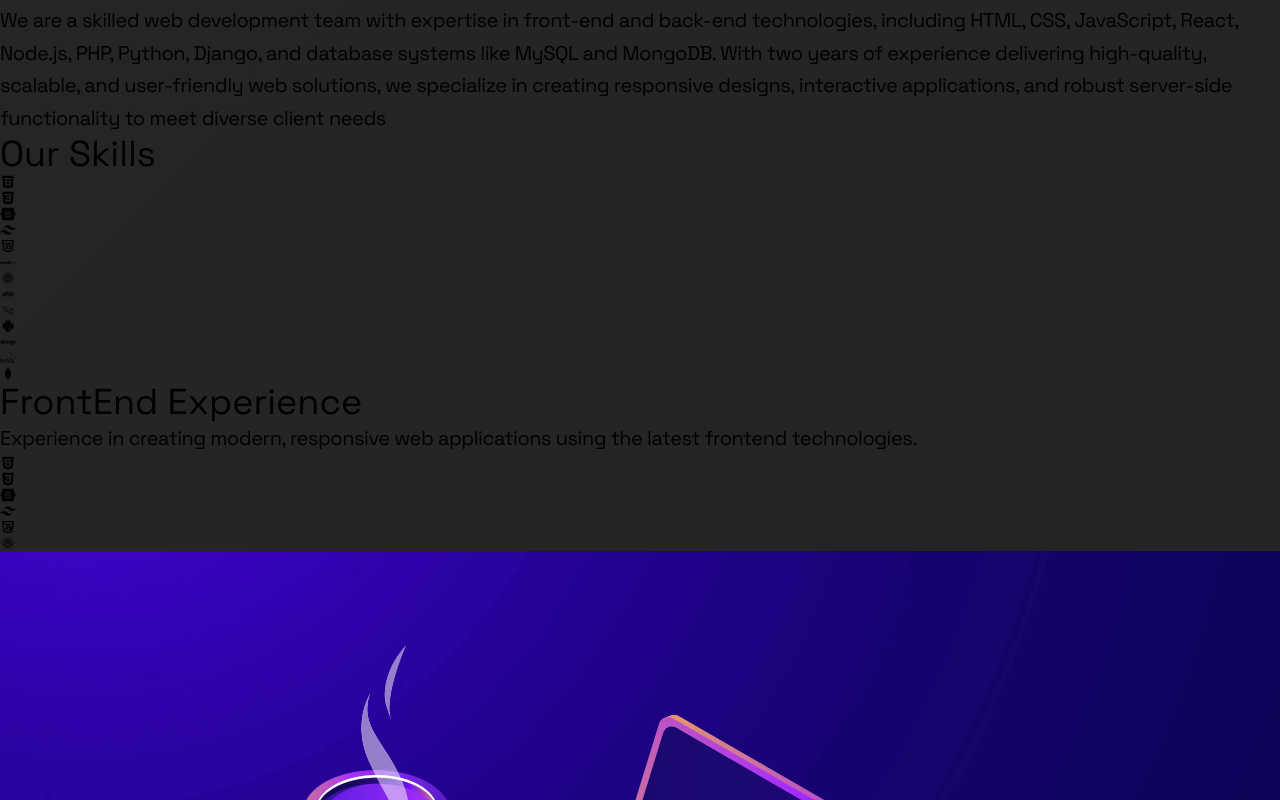
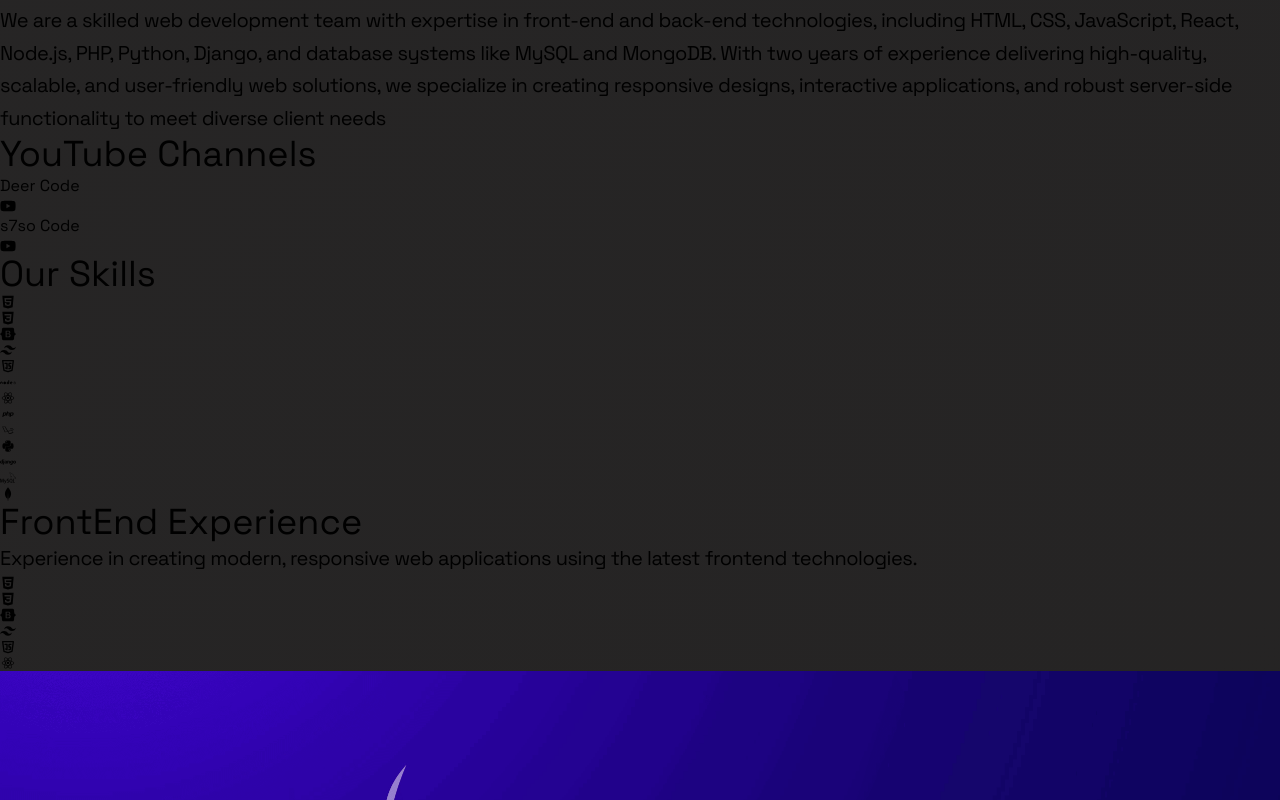
Before and after one commit to Ahmed-Mustafa-Kamel/DevSquad-Portfolio, a React (Vite) app: page / in a window 1280 px wide. Shown: the part 3960-4760 px from the top of the page. Built offline with nearby package versions, Linux system fonts and the light colour scheme.

Commit message:
"Added YouTube links to MemberCard component, updated About component to include YouTubeChannels, and modified CSS styles for ExperienceBackEnd and ExperienceFrontEnd components."

```diff
--- a/src/assets/MemberCard.jsx
+++ b/src/assets/MemberCard.jsx
@@ -1,4 +1,6 @@
 // import React from "react";
+
+import { FaYoutube } from "react-icons/fa6";
 
 const Members = [
   {
@@ -7,12 +9,17 @@ const Members = [
     links: {
       github: "https://github.com/Ahmed-Mustafa-Kamel?tab=repositories",
       linkedin: "https://www.linkedin.com/in/ahmed-mustafa-96239b206/",
+      YouTube: " ",
     },
   },
   {
     name: "Ahmed Mahrez",
     job: "BackEnd_Developer",
-    links: { github: "", linkedin: "" },
+    links: {
+      github: "",
+      linkedin: "",
+      YouTube: " ",
+    },
   },
   {
     name: "Ahmed Samy",
@@ -20,17 +27,26 @@ const Members = [
     links: {
       github: "https://github.com/A1h9m9/",
       linkedin: "https://www.linkedin.com/in/ahmedsamy77/",
+      YouTube: "https://www.youtube.com/@deercode01",
     },
   },
   {
     name: "Mustafa",
     job: "FrontEnd_Developer",
-    links: { github: "", linkedin: "" },
+    links: {
+      github: "",
+      linkedin: "",
+      YouTube: " ",
+    },
   },
   {
     name: "Hussein",
     job: "BackEnd_Developer",
-    links: { github: "", linkedin: "" },
+    links: {
+      github: "",
+      linkedin: "",
+      YouTube: "https://www.youtube.com/@s7so-code?app=desktop",
+    },
   },
 ];
 
@@ -66,6 +82,7 @@ const MemberCard = () => {
             {/* links */}
             <div className="flex items-center transition-all duration-500  bottom-3  absolute gap-2 justify-evenly w-full">
               <div className="flex gap-3 text-2xl bg-sky-700 text-white p-2 transition-all duration-500  rounded-full shadow-sm">
+                {/* github link */}
                 <a
                   href={member.links.github}
                   target="_blank"
@@ -81,6 +98,7 @@ const MemberCard = () => {
                   </svg>
                 </a>
 
+                {/* Linkedin link */}
                 <a
                   href={member.links.linkedin}
                   target="_blank"
@@ -95,11 +113,27 @@ const MemberCard = () => {
                     <path d="M480 20c133.333 0 246.667 46.667 340 140s140 206.667 140 340c0 132-46.667 245-140 339S613.333 980 480 980c-132 0-245-47-339-141S0 632 0 500c0-133.333 47-246.667 141-340S348 20 480 20M362 698V386h-96v312h96m-48-352c34.667 0 52-16 52-48s-17.333-48-52-48c-14.667 0-27 4.667-37 14s-15 20.667-15 34c0 32 17.333 48 52 48m404 352V514c0-44-10.333-77.667-31-101s-47.667-35-81-35c-44 0-76 16.667-96 50h-2l-6-42h-84c1.333 18.667 2 52 2 100v212h98V518c0-12 1.333-20 4-24 8-25.333 24.667-38 50-38 32 0 48 22.667 48 68v174h98"></path>
                   </svg>
                 </a>
+
+                {/* youtube link */}
+
+                {/* if youtube link is empty dont appear the icon */}
+                {member.links.YouTube === " " ? (
+                  <></>
+                ) : (
+                  <a
+                    href={member.links.YouTube}
+                    target="_blank"
+                    className="hover:scale-110 transition-all duration-500 "
+                  >
+                    <FaYoutube />
+                  </a>
+                )}
               </div>
             </div>
           </div>
         </div>
       ))}
+      <br></br>
     </div>
   );
 };
--- a/src/components/About.jsx
+++ b/src/components/About.jsx
@@ -15,11 +15,12 @@ import { SiMysql } from "react-icons/si";
 import { BiLogoMongodb } from "react-icons/bi";
 import { TbBrandJavascript } from "react-icons/tb";
 import { motion } from "framer-motion";
+import YouTubeChannels from "./YouTubeChannels";
 
 const About = () => {
   return (
     <div
-      className=" max-w-[1300px] mx-auto mb-40 p-6 grid md:grid-cols-2 gap-8 place-items-center md:mt-80"
+      className=" max-w-[1300px] mx-auto mb-40 p-6 grid md:grid-cols-2 gap-8 place-items-center md:mt-80 md:flex"
       id="about"
     >
       {/* image */}
@@ -30,7 +31,7 @@ const About = () => {
         // transition={{ duration: 0.8 }}
         className="relative  group hidden md:block"
       >
-        <div className=" w-full h-full absolute -inset-1 bg-gradient-to-r from-sky-100 to-sky-900 rounded-lg blur opacity-25 group-hover:opacity-100 transition duration-300"></div>
+        <div className=" w-full h-full absolute -inset-1 bg-gradient-to-r from-sky-100 to-sky-900 rounded-lg blur :opacity-100 transition duration-300"></div>
 
         <div className="relative w-full p-4 bg-white bg-opacity-10 backdrop-blur-lg rounded-lg">
           <img src={AboutImg} alt="" className="rounded-lg md:max-w-[500px]:" />
@@ -38,7 +39,7 @@ const About = () => {
       </div>
 
       {/* text & (skills in webView) */}
-      <div className=" p-6">
+      <div className="p-6">
         <h2 className=" text-gray-200 text-lg md:text-3xl font-bold mb-4">
           About Us
         </h2>
@@ -58,6 +59,7 @@ const About = () => {
           responsive designs, interactive applications, and robust server-side
           functionality to meet diverse client needs
         </motion.p>
+        <YouTubeChannels />
 
         {/* languages and technologies mobileView */}
         <h2 className=" text-gray-200 text-lg md:text-3xl font-bold my-4 ">
--- a/src/components/Experiences/ExperienceBackEnd.jsx
+++ b/src/components/Experiences/ExperienceBackEnd.jsx
@@ -25,7 +25,7 @@ const ExperienceBackEnd = () => {
         transition={{ duration: 0.8 }}
         className="relative  group hidden md:block"
       >
-        <div className=" w-full h-full absolute -inset-1 bg-gradient-to-r from-sky-100 to-blue-800 rounded-lg blur opacity-25 group-hover:opacity-100 transition duration-300"></div>
+        <div className=" w-full h-full absolute -inset-1 bg-gradient-to-r from-sky-100 to-blue-800 rounded-lg blur opacity-100 transition duration-300"></div>
 
         <div className="relative w-full p-4 bg-white bg-opacity-10 backdrop-blur-lg rounded-lg">
           <img
@@ -72,7 +72,7 @@ const ExperienceBackEnd = () => {
         transition={{ duration: 0.8 }}
         className="relative  group block md:hidden "
       >
-        <div className=" w-full h-full absolute -inset-1 bg-gradient-to-r from-sky-100 to-blue-800 rounded-lg blur opacity-25 group-hover:opacity-100 transition duration-300"></div>
+        <div className=" w-full h-full absolute -inset-1 bg-gradient-to-r from-sky-100 to-blue-800 rounded-lg blur opacity-100 transition duration-300"></div>
 
         <div className="relative w-full p-4 bg-white bg-opacity-10 backdrop-blur-lg rounded-lg">
           <img
--- a/src/components/Experiences/ExperienceFrontEnd.jsx
+++ b/src/components/Experiences/ExperienceFrontEnd.jsx
@@ -51,7 +51,7 @@ const ExperienceFrontEnd = () => {
         transition={{ duration: 0.8 }}
         className="relative  group"
       >
-        <div className=" w-full h-full absolute -inset-1 bg-gradient-to-r from-sky-100 to-indigo-800 rounded-lg blur opacity-25 group-hover:opacity-100 transition duration-300"></div>
+        <div className=" w-full h-full absolute -inset-1 bg-gradient-to-r from-sky-100 to-indigo-800 rounded-lg blur opacity-100 transition duration-300"></div>
 
         <div className="relative w-full p-4 bg-white bg-opacity-10 backdrop-blur-lg rounded-lg">
           <img
--- /dev/null
+++ b/src/components/YouTubeChannels.jsx
@@ -0,0 +1,35 @@
+import { FaYoutube } from "react-icons/fa6";
+const Youtube = [
+  {
+    name: "Deer Code",
+    url: "https://www.youtube.com/@deercode01",
+  },
+  {
+    name: "s7so Code",
+    url: "https://www.youtube.com/@s7so-code?app=desktop",
+  },
+];
+const YouTubeChannels = () => {
+  return (
+    <div className="text-gray-200 my-6 flex flex-col">
+      <h2 className="text-gray-200 text-lg md:text-3xl font-bold ">
+        YouTube Channels
+      </h2>
+
+      <div className="flex gap-4 text-sm md:text-lg items-center">
+        {Youtube.map((channel, index) => (
+          <a
+            key={index}
+            href={channel.url}
+            className="flex items-center text-gray-300"
+          >
+            {channel.name}
+            <FaYoutube className="text-3xl text-red-600" />
+          </a>
+        ))}
+      </div>
+    </div>
+  );
+};
+
+export default YouTubeChannels;
```
